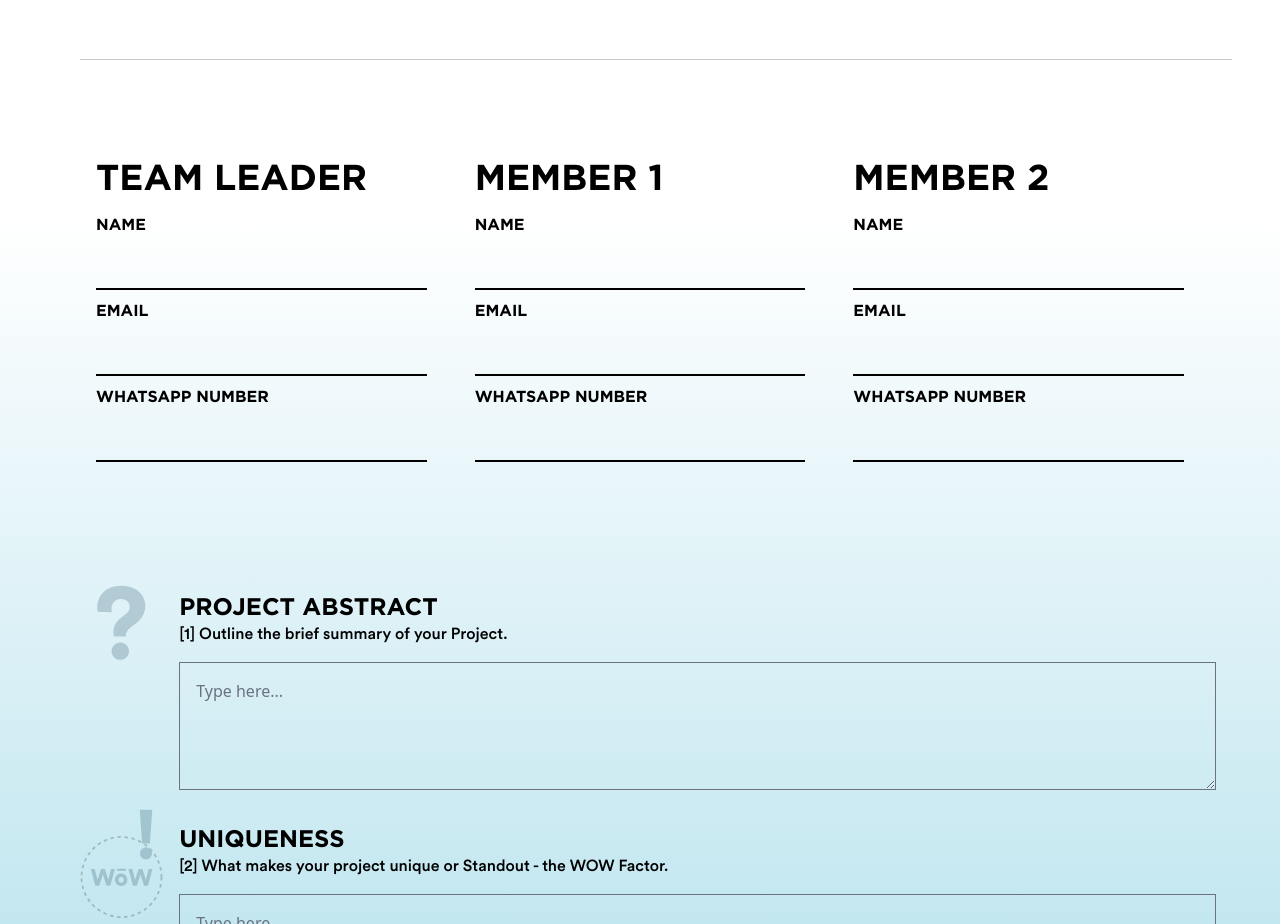
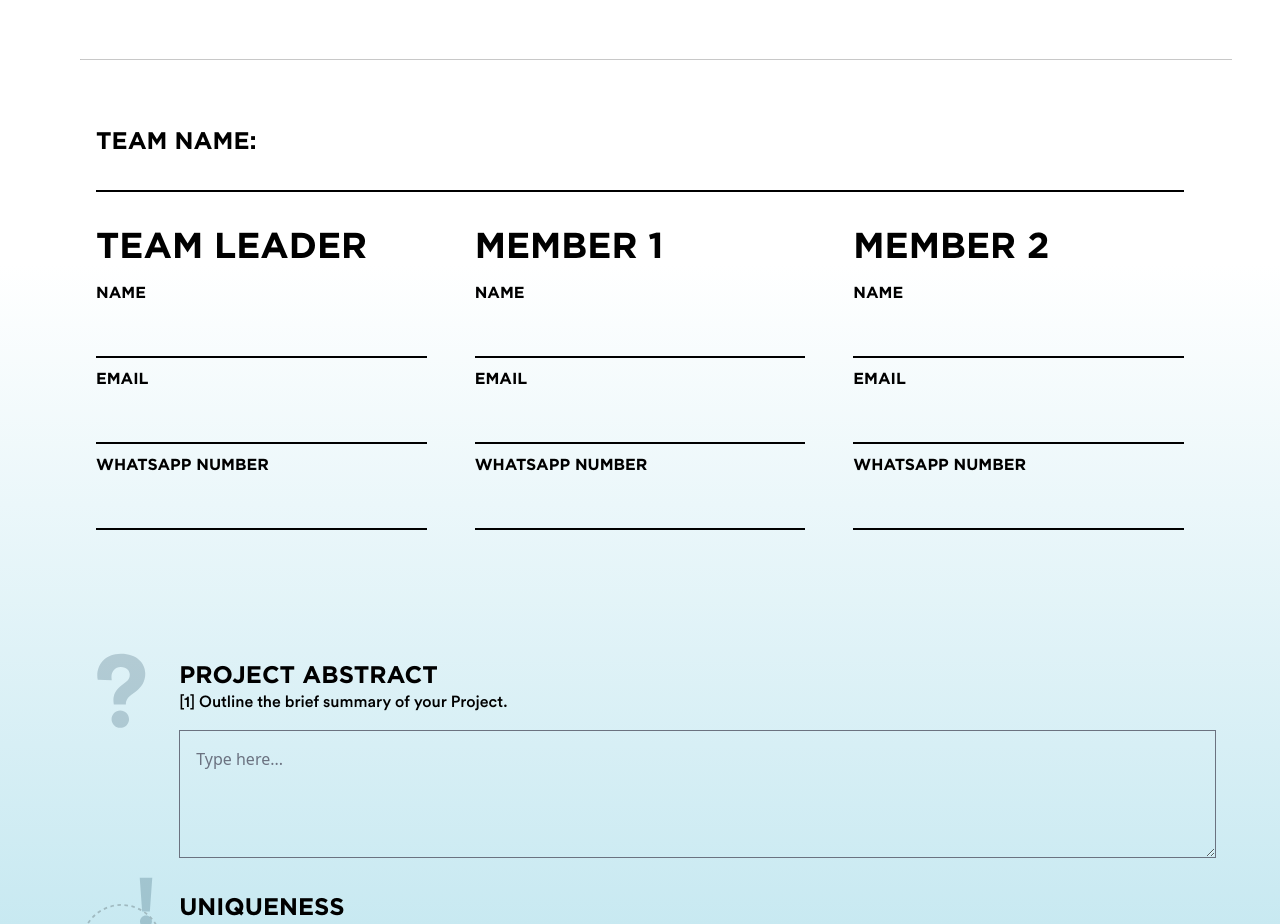
Before and after one commit to WahajJaved20/DevDay-FYP-Web-Module, a React (Vite) app: page / in a window 1280 px wide. Shown: the part 2540-3464 px from the top of the page. Built offline with nearby package versions, Linux system fonts and the light colour scheme.

Commit message:
backend API integration

```diff
--- a/src/Components/SubmissionForm.jsx
+++ b/src/Components/SubmissionForm.jsx
@@ -24,6 +24,7 @@ import { abstractIcon, uniquenessIcon, featuresIcon } from "../assets";
         abstract: "",
         uniqueness: '',
         features: '',
+        teamName: '',
     }
 ]
   function TeamSection() {
@@ -49,9 +50,68 @@ import { abstractIcon, uniquenessIcon, featuresIcon } from "../assets";
       },
 
     ];
-
+    async function handleSubmit() {
+      let submissionFormData = {}
+      submissionFormData['Team_Name'] = formData[3].teamName;
+      submissionFormData['Leader_name'] = formData[0].name;
+      submissionFormData['Leader_email'] = formData[0].email;
+      submissionFormData['Leader_whatsapp_number'] = formData[0].whatsapp;
+      submissionFormData['mem1_name'] = formData[1].name;
+      submissionFormData['mem1_email'] = formData[1].email;
+      submissionFormData['mem1_whatsapp_number'] = formData[1].whatsapp;
+      submissionFormData['mem2_name'] = formData[2].name;
+      submissionFormData['mem2_email'] = formData[2].email;
+      submissionFormData['mem2_whatsapp_number'] = formData[2].whatsapp;
+      submissionFormData['abstract'] = formData[3].abstract;
+      submissionFormData['uniqueness'] = formData[3].uniqueness;
+      submissionFormData['features'] = formData[3].features;
+      submissionFormData["fees_amount"] = 1000;
+      submissionFormData["category"] = "FYP";
+      submissionFormData["paid"] = false;
+      submissionFormData["reference_code"] = "null";
+      try{
+        await fetch('https://api.acmdevday.com/addFYPRegistration', {
+          method: 'POST',
+          headers: {
+            'Content-Type': 'application/json',
+          },
+          body: JSON.stringify(submissionFormData),
+        })
+        .then(response => response.json())
+        .then(data => {
+          console.log('Success:', data);
+        })
+        .catch((error) => {
+          console.error('Error:', error);
+        });
+      }catch(e){
+      console.log(e);
+    }
+    }
     return (
     <div className="flex flex-col">
+      <div className="justify-center flex flex-col px-8">
+        <h1 className="font-Gotham text-2xl text-black font-bold mb-2 mr-8">TEAM NAME: </h1>
+        <input
+              value={formData[3].teamName}
+              onChange={(e) => {
+                  const newFormData = [...formData];
+                  newFormData[3].teamName = e.target.value;
+                  setFormData(newFormData);
+              }
+              }
+              type="text"
+              style={{
+                  padding: '0px',
+                  border: 'none',
+                  borderBottom: '2px solid black',
+                  backgroundColor:"transparent",
+                  outline: 'none',
+                  fontSize: '24px',
+              }}
+              className="font-Gotham"
+              />
+      </div>
       <div className="grid grid-cols-1 border-none md:grid-cols-2 lg:grid-cols-3 gap-4 px-4">
         {teamMembers.map((member, index) => (
           <div className="flex flex-col py-8 px-4">
@@ -173,7 +233,8 @@ import { abstractIcon, uniquenessIcon, featuresIcon } from "../assets";
 
         </div>
         <div>
-        <button style={{
+        <button onClick={handleSubmit} disabled={formData.some((data) => Object.values(data).some((value) => value === ''))}
+        style={{
             boxShadow: '8px 8px 0px rgba(0, 0, 0, 1)',
         }}
         className="bg-white text-black font-Gotham lg:text-2xl text-md mt-8 p-2 w-32 lg:ml-[80%]">SUBMIT</button>
```
